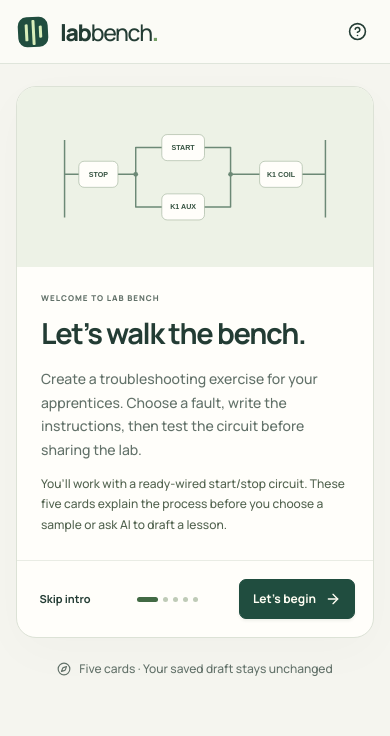
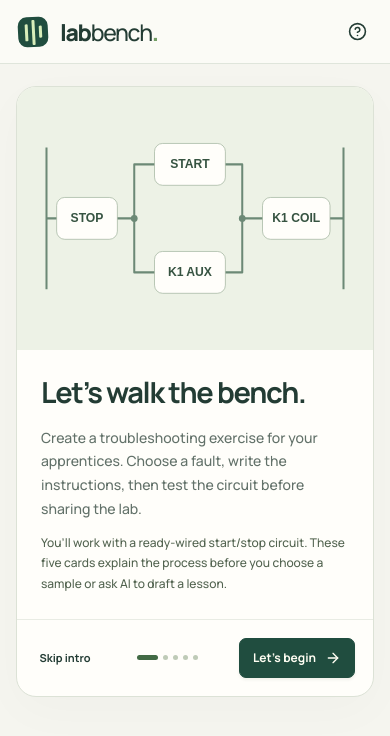
Before and after one commit to MattGaiser/lab-bench, a React (Vite) app: page / in a window 390 px wide. Shown: the top 736 px of the page. Built offline with nearby package versions, Linux system fonts and the light colour scheme.

Commit message:
Enlarge walkthrough examples and remove redundant labels

```diff
--- a/src/App.tsx
+++ b/src/App.tsx
@@ -363,7 +363,6 @@ export default function App() {
             <div className="page-heading">
               <div className="heading-copy">
                 <div className="heading-eyebrow">
-                  <span className="overline">LAB EDITOR</span>
                   <span className="draft-pill">Draft exercise</span>
                 </div>
                 <h1>{lab.title.trim() || 'Untitled exercise'}</h1>
--- a/src/CircuitCanvas.tsx
+++ b/src/CircuitCanvas.tsx
@@ -80,7 +80,6 @@ export default function CircuitCanvas({
     >
       <div className="canvas-header">
         <div>
-          <span className="overline">CIRCUIT 01</span>
           <h2>Start / stop with seal-in</h2>
         </div>
         <span className="model-badge">
--- a/src/Inspector.tsx
+++ b/src/Inspector.tsx
@@ -101,7 +101,6 @@ export default function Inspector({
         {tab === 'details' && (
           <>
             <div className="panel-intro">
-              <span className="overline">THE BRIEF</span>
               <h3>Write the brief.</h3>
               <p>
                 Write what apprentices should observe and investigate. Keep the fault location out
@@ -199,7 +198,6 @@ export default function Inspector({
         {tab === 'fault' && (
           <>
             <div className="panel-intro">
-              <span className="overline">A LITTLE FRICTION. A LOT OF LEARNING.</span>
               <h3>Choose the fault.</h3>
               <p>
                 Introduce one open conductor. The apprentice’s job is to find it and explain why.
@@ -295,7 +293,6 @@ export default function Inspector({
               <div className="readiness-icon">
                 {ready ? <ShieldCheck size={28} /> : <FileCheck2 size={28} />}
               </div>
-              <span className="overline">LAB CHECKS</span>
               <h3>{ready ? 'Ready for a practice run.' : 'A few things to finish.'}</h3>
               <p>
                 {ready
--- a/src/Preview.tsx
+++ b/src/Preview.tsx
@@ -91,7 +91,6 @@ export default function Preview({ lab, onClose }: { lab: Lab; onClose: () => voi
       </div>
       <div className="page-heading preview-heading">
         <div>
-          <span className="overline">MOTOR CONTROLS / TROUBLESHOOTING</span>
           <h1 ref={headingRef} tabIndex={-1}>
             {lab.title}
           </h1>
--- a/src/Walkthrough.tsx
+++ b/src/Walkthrough.tsx
@@ -1,38 +1,33 @@
 import { useEffect, useRef } from 'react';
-import { ArrowLeft, ArrowRight, Check, Compass, FileDown, Lightbulb } from 'lucide-react';
+import { ArrowLeft, ArrowRight, Check, FileDown, Lightbulb } from 'lucide-react';
 
 const slides = [
   {
     title: 'Let’s walk the bench.',
-    label: 'WELCOME TO LAB BENCH',
     body: 'Create a troubleshooting exercise for your apprentices. Choose a fault, write the instructions, then test the circuit before sharing the lab.',
     detail:
       'You’ll work with a ready-wired start/stop circuit. These five cards explain the process before you choose a sample or ask AI to draft a lesson.',
   },
   {
     title: 'Write the apprentice’s instructions.',
-    label: '01 / WRITE THE BRIEF',
     body: 'Give the lab a title, describe the symptom, and explain what the apprentice should investigate. Add a learning objective, a duration, and optional hints.',
     detail:
       'Apprentices see these instructions in preview. The fault marker is hidden, so keep the answer out of your brief and let them work it out.',
   },
   {
     title: 'Choose one open conductor.',
-    label: '02 / SET THE FAULT',
     body: 'Select a conductor, labeled W1–W5, then choose “Place open fault here.” An open conductor is a break in the path that carries current.',
     detail:
       'In the sample, W3 is the holding branch. It normally keeps the K1 contactor energized after START is released. Opening W3 makes K1 switch off when you let go.',
   },
   {
     title: 'Test the lab as an apprentice.',
-    label: '03 / RUN A PRACTICE ATTEMPT',
     body: 'Open Apprentice preview, turn the simulated supply on, then hold and release START. Check that the circuit behaves as your instructions describe.',
     detail:
       'Next, isolate the supply and inspect a conductor. The apprentice selects the faulty conductor and explains what it changes. Preview leaves your lab draft unchanged.',
   },
   {
     title: 'Export a reusable lab file.',
-    label: '04 / SAVE AND REUSE',
     body: 'Review checks that the brief and fault are complete. Export downloads a .lab.json file containing your instructions, fault, hints, and circuit layout.',
     detail:
       'Import reopens the same exercise on this or another device. The file includes the instructor’s answer, so share it with instructors rather than using it as a secure student assignment.',
@@ -43,15 +38,14 @@ function Illustration({ step }: { step: number }) {
     return (
       <div className="guide-note">
         <span className="guide-note-icon">
-          <Lightbulb size={22} />
+          <Lightbulb size={30} />
         </span>
-        <span className="overline">THE APPRENTICE’S BRIEF</span>
         <strong>
           “The pump runs while START is held.
           <br />
           Why does it stop when you let go?”
         </strong>
-        <span className="guide-note-caption">Example instructions for a holding-circuit lab</span>
+        <span className="guide-note-caption">Example apprentice instructions</span>
       </div>
     );
   if (step === 3)
@@ -80,19 +74,18 @@ function Illustration({ step }: { step: number }) {
   if (step === 4)
     return (
       <div className="guide-file">
-        <FileDown size={35} strokeWidth={1.4} />
+        <FileDown size={56} strokeWidth={1.4} />
         <strong>Holding circuit.lab.json</strong>
         <span>
           <Check size={15} />
           Brief, fault, hints, and layout
         </span>
-        <p>Reusable instructor file · includes the answer</p>
       </div>
     );
   return (
     <svg
       className="guide-diagram"
-      viewBox="0 0 560 210"
+      viewBox="0 0 480 330"
       role="img"
       aria-label={
         step === 0
@@ -101,36 +94,36 @@ function Illustration({ step }: { step: number }) {
       }
     >
       <path
-        d="M60 42V173 M500 42V173 M60 100H180 M180 100V55H340V100H500 M180 100V155H340V100"
+        d="M20 60V270 M460 60V270 M20 165H150 M150 165V85H310V165H460 M150 165V245H310V165"
         fill="none"
         stroke="#6c8976"
-        strokeWidth="2.5"
+        strokeWidth="3"
         strokeLinejoin="round"
       />
-      <rect x="84" y="78" width="66" height="44" rx="9" fill="#fffefa" stroke="#9caf98" />
-      <text x="117" y="104">
+      <rect x="35" y="134" width="90" height="62" rx="12" fill="#fffefa" stroke="#9caf98" />
+      <text x="80" y="171">
         STOP
       </text>
-      <rect x="224" y="33" width="72" height="44" rx="9" fill="#fffefa" stroke="#9caf98" />
-      <text x="260" y="59">
+      <rect x="180" y="54" width="105" height="62" rx="12" fill="#fffefa" stroke="#9caf98" />
+      <text x="232.5" y="91">
         START
       </text>
-      <rect x="224" y="133" width="72" height="44" rx="9" fill="#fffefa" stroke="#9caf98" />
-      <text x="260" y="159">
+      <rect x="180" y="214" width="105" height="62" rx="12" fill="#fffefa" stroke="#9caf98" />
+      <text x="232.5" y="251">
         K1 AUX
       </text>
-      <rect x="389" y="78" width="72" height="44" rx="9" fill="#fffefa" stroke="#9caf98" />
-      <text x="425" y="104">
+      <rect x="340" y="134" width="100" height="62" rx="12" fill="#fffefa" stroke="#9caf98" />
+      <text x="390" y="171">
         K1 COIL
       </text>
-      <circle cx="180" cy="100" r="4" fill="#6c8976" />
-      <circle cx="340" cy="100" r="4" fill="#6c8976" />
+      <circle cx="150" cy="165" r="5" fill="#6c8976" />
+      <circle cx="310" cy="165" r="5" fill="#6c8976" />
       {step === 2 && (
         <>
-          <path d="M180 113V139" stroke="#edf2e6" strokeWidth="9" />
-          <path d="M180 113L191 132" stroke="#a55b16" strokeWidth="3" />
-          <circle cx="180" cy="139" r="3" fill="#a55b16" />
-          <text x="142" y="158" fill="#8b501c">
+          <path d="M150 190V222" stroke="#edf2e6" strokeWidth="10" />
+          <path d="M150 190L168 215" stroke="#a55b16" strokeWidth="3" />
+          <circle cx="150" cy="222" r="4" fill="#a55b16" />
+          <text x="82" y="243" fill="#8b501c">
             W3 OPEN
           </text>
         </>
@@ -166,7 +159,6 @@ export default function Walkthrough({
           <Illustration step={step} />
         </div>
         <div className="guide-copy" key={step}>
-          <span className="overline">{slide.label}</span>
           <h1 id="guide-title" ref={heading} tabIndex={-1}>
             {slide.title}
           </h1>
@@ -196,19 +188,14 @@ export default function Walkthrough({
           </button>
         </nav>
       </section>
-      <div className="guide-footnote">
-        {onResume ? (
+      {onResume && (
+        <div className="guide-footnote">
           <button className="text-button" onClick={onResume}>
             Resume current draft
             <ArrowRight size={14} />
           </button>
-        ) : (
-          <span>
-            <Compass size={14} />
-            Five cards · Your saved draft stays unchanged
-          </span>
-        )}
-      </div>
+        </div>
+      )}
     </>
   );
 }
--- a/src/styles.css
+++ b/src/styles.css
@@ -1949,7 +1949,7 @@ h1 {
 }
 .guide-diagram text {
   font:
-    650 10px 'Manrope Variable',
+    650 18px 'Manrope Variable',
     sans-serif;
   fill: #365341;
   text-anchor: middle;
@@ -1958,10 +1958,6 @@ h1 {
   padding: 34px 50px 28px;
   text-align: center;
   animation: card-enter 0.18s ease-out;
-}
-.guide-copy .overline {
-  font-size: 9px;
-  letter-spacing: 1.6px;
 }
 .guide-copy h1 {
   font-size: clamp(28px, 3.1vw, 38px);
@@ -2014,41 +2010,32 @@ h1 {
   color: var(--muted);
   font-size: 12px;
 }
-.guide-footnote > span {
-  display: flex;
-  align-items: center;
-  gap: 8px;
-}
 .guide-footnote .text-button {
   font-size: 12px;
 }
 .guide-note {
-  max-width: 450px;
+  max-width: 400px;
   text-align: center;
 }
 .guide-note-icon {
   display: inline-grid;
   place-items: center;
-  width: 42px;
-  height: 42px;
+  width: 60px;
+  height: 60px;
   border: 1px solid #c4d4b5;
   border-radius: 12px;
   margin-bottom: 12px;
 }
-.guide-note .overline {
-  font-size: 8px;
-  color: #51664a;
-}
 .guide-note strong {
-  font-size: 18px;
-  line-height: 1.7;
+  font-size: 26px;
+  line-height: 1.5;
   font-weight: 600;
   display: block;
   margin: 10px 0;
 }
 .guide-note-caption {
   color: #52664b;
-  font-size: 11px;
+  font-size: 14px;
 }
 .guide-observation {
   display: grid;
@@ -2067,30 +2054,30 @@ h1 {
   border: 5px solid #d0dcc5;
   box-shadow: 0 3px 0 #b2c3a9;
   border-radius: 50%;
-  width: 68px;
-  height: 68px;
+  width: 112px;
+  height: 112px;
   display: grid;
   place-items: center;
   color: #fff;
-  font-size: 10px;
+  font-size: 16px;
   font-weight: 750;
 }
 .demo-start.released {
   background: #6c8064;
 }
 .guide-observation > div > span:not(.demo-start) {
-  font-size: 11px;
+  font-size: 14px;
   color: #52664b;
 }
 .guide-observation strong {
   display: flex;
   align-items: center;
-  gap: 6px;
-  font-size: 11px;
+  gap: 8px;
+  font-size: 16px;
 }
 .demo-light {
-  width: 7px;
-  height: 7px;
+  width: 10px;
+  height: 10px;
   border-radius: 50%;
   background: #8a9886;
 }
@@ -2100,11 +2087,15 @@ h1 {
 }
 .guide-observation > p {
   grid-column: 1 / -1;
-  font-size: 10px;
+  font-size: 13px;
   color: #52664b;
 }
 .guide-file {
-  padding: 25px 32px;
+  width: 100%;
+  max-width: 410px;
+  min-height: 280px;
+  align-content: center;
+  padding: 36px 24px;
   background: #fffefa;
   border: 1px solid #d4dfca;
   border-radius: 12px;
@@ -2114,17 +2105,14 @@ h1 {
   gap: 11px;
 }
 .guide-file strong {
-  font-size: 16px;
+  font-size: 22px;
+  overflow-wrap: anywhere;
 }
 .guide-file span {
   display: flex;
   gap: 6px;
-  font-size: 11px;
-  align-items: center;
-}
-.guide-file p {
-  color: var(--muted);
-  font-size: 10px;
+  font-size: 14px;
+  align-items: center;
 }
 .flow-card {
   padding: 32px 42px;
@@ -2138,9 +2126,6 @@ h1 {
 }
 .flow-topline .text-button {
   font-size: 12px;
-}
-.flow-topline .overline {
-  font-size: 9px;
 }
 .flow-card h1 {
   font-size: 30px;
@@ -2443,10 +2428,6 @@ h1 {
   .guide-copy {
     padding: 25px 22px;
   }
-  .guide-copy .overline {
-    font-size: 8px;
-    letter-spacing: 1px;
-  }
   .guide-copy h1 {
     font-size: 29px;
   }
@@ -2470,19 +2451,36 @@ h1 {
     gap: 5px;
   }
   .guide-note strong {
-    font-size: 15px;
+    font-size: 20px;
+  }
+  .guide-note-icon {
+    width: 44px;
+    height: 44px;
   }
   .guide-note-caption {
-    font-size: 10px;
+    font-size: 12px;
   }
   .guide-observation {
-    gap: 15px;
+    gap: 18px 12px;
+  }
+  .demo-start {
+    width: 82px;
+    height: 82px;
+    font-size: 13px;
+  }
+  .guide-observation > div > span:not(.demo-start),
+  .guide-observation strong {
+    font-size: 12px;
   }
   .guide-file {
-    padding: 20px;
+    padding: 24px 16px;
+    min-height: 210px;
   }
   .guide-file strong {
-    font-size: 14px;
+    font-size: 18px;
+  }
+  .guide-file span {
+    font-size: 12px;
   }
   .flow-card {
     padding: 22px;
@@ -2589,7 +2587,7 @@ h1 {
 }
 .guide-copy h1 {
   font-size: clamp(30px, 3vw, 40px);
-  margin: 17px 0 22px;
+  margin: 0 0 22px;
 }
 .guide-copy > p {
   font-size: 16px;
@@ -2604,9 +2602,6 @@ h1 {
 .guide-navigation {
   grid-column: 1 / -1;
 }
-.guide-diagram text {
-  font-size: 12px;
-}
 .demo-start.released {
   background: #5e7357;
 }
@@ -2657,18 +2652,18 @@ h1 {
     display: block;
   }
   .guide-art {
-    min-height: 180px;
-    padding: 20px 12px;
+    min-height: 250px;
+    padding: 20px 16px;
   }
   .guide-diagram {
-    max-width: 440px;
+    max-width: 340px;
   }
   .guide-copy {
     padding: 25px 24px;
   }
   .guide-copy h1 {
     font-size: 29px;
-    margin: 12px 0 16px;
+    margin: 0 0 16px;
   }
   .guide-copy > p {
     font-size: 14px;
```
Also changed, not shown: src/StartPage.tsx (+0 -7 lines), 5 other files (tests, documents, lock files or other folders).
